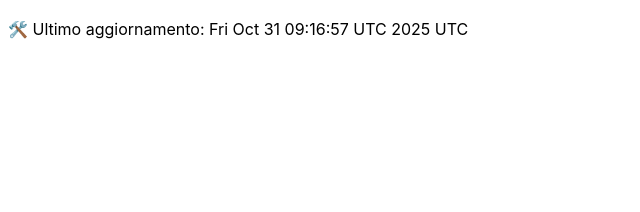
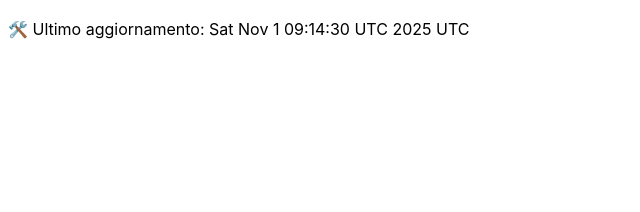
Before and after one commit to DanteTrb/DanteTrb.github.io, a Jekyll site: the page built from badges.md, in a window 1280 px wide. Shown: the top 212 px of the page, without its empty margins (0-640 px from the left). Built offline with Jekyll 4.4.1, drawn with Linux system fonts in a browser that asks for light colours; our own code applies the rules of GitHub Pages for plain Markdown files.

Commit message:
🛠️ Aggiornamento automatico badge

```diff
--- a/badges.md
+++ b/badges.md
@@ -1 +1 @@
-🛠️ Ultimo aggiornamento: Fri Oct 31 09:16:57 UTC 2025 UTC
+🛠️ Ultimo aggiornamento: Sat Nov  1 09:14:30 UTC 2025 UTC
```
